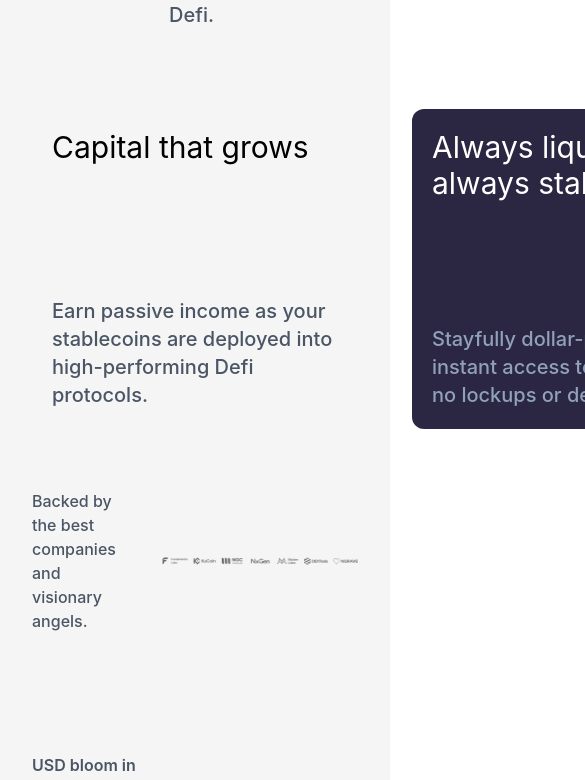
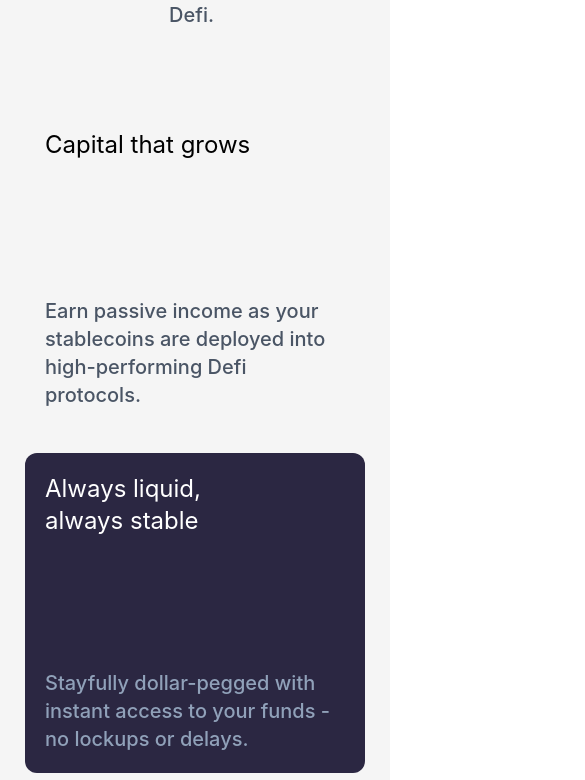
Before and after one commit to novix-vertex/SCS-REACT-30, a React (Vite) app: page / in a window 390 px wide. Shown: the part 1051-1831 px from the top of the page, 585 px wide, since content can reach past the window. Built offline with nearby package versions, Linux system fonts and the light colour scheme; some icons are missing.

Commit message:
Responsive: facts section done

```diff
--- a/src/components/Facts.jsx
+++ b/src/components/Facts.jsx
@@ -1,22 +1,20 @@
-import React from 'react'
-
 const Facts = () => {
   return (
-    <div className='flex justify-between item-center mt-10 mb-10 gap-10'>
+    <div className='flex justify-center flex-wrap items-center mt-10 mb-10 gap-6'>
 
-      <div className='card1 h-80 flex grow-1 flex-col justify-between items-start bg-[url("/background.png")] bg-bottom-right bg-cover p-5 rounded-xl'>
-        <h2 className='text-3xl font-[400]'>Capital that grows</h2>
-        <h4 className='w-75 text-xl font-[500] text-gray-600'>Earn passive income as your stablecoins are deployed into high-performing Defi protocols.</h4>
+      <div className='card1 h-80 flex md:grow flex-col justify-between items-start bg-[url("/background.png")] bg-bottom-right bg-cover p-5 rounded-xl'>
+        <h2 className='text-2xl md:text-3xl font-normal'>Capital that grows</h2>
+        <h4 className='w-75 text-xl font-medium text-gray-600'>Earn passive income as your stablecoins are deployed into high-performing Defi protocols.</h4>
       </div>
 
       <div className='card2 h-80 flex flex-col justify-between items-start bg-[#2B2742] bg-bottom-right bg-cover p-5 rounded-xl'>
-        <h2 className='text-3xl text-white font-[400]'>Always liquid,<br />always stable</h2>
-        <h4 className='w-75 text-xl font-[500] text-slate-400'>Stayfully dollar-pegged with instant access to your funds - no lockups or delays.</h4>
+        <h2 className='text-2xl md:text-3xl text-white font-normal'>Always liquid,<br />always stable</h2>
+        <h4 className='w-75 text-xl font-medium text-slate-400'>Stayfully dollar-pegged with instant access to your funds - no lockups or delays.</h4>
       </div>
 
       <div className='card3 h-80 flex flex-col justify-between items-start bg-[#2B2742] bg-bottom-right bg-cover p-5 rounded-xl'>
-        <h2 className='text-3xl text-white font-[400]'>100%<br />hands-free</h2>
-        <h4 className='w-75 text-xl font-[500] text-slate-400'>No need to manage strategies manually. USD Bloom works in the background for you.</h4>
+        <h2 className='text-2xl md:text-3xl text-white font-normal'>100%<br />hands-free</h2>
+        <h4 className='w-75 text-xl font-medium text-slate-400'>No need to manage strategies manually. USD Bloom works in the background for you.</h4>
       </div>
 
 
```
